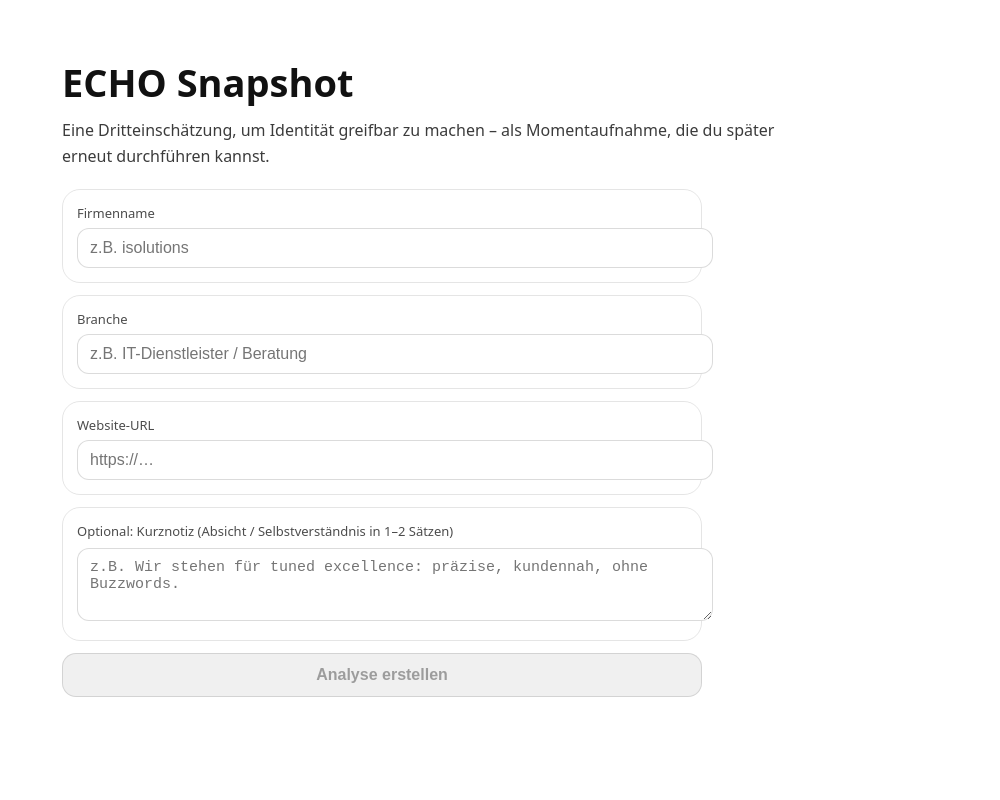
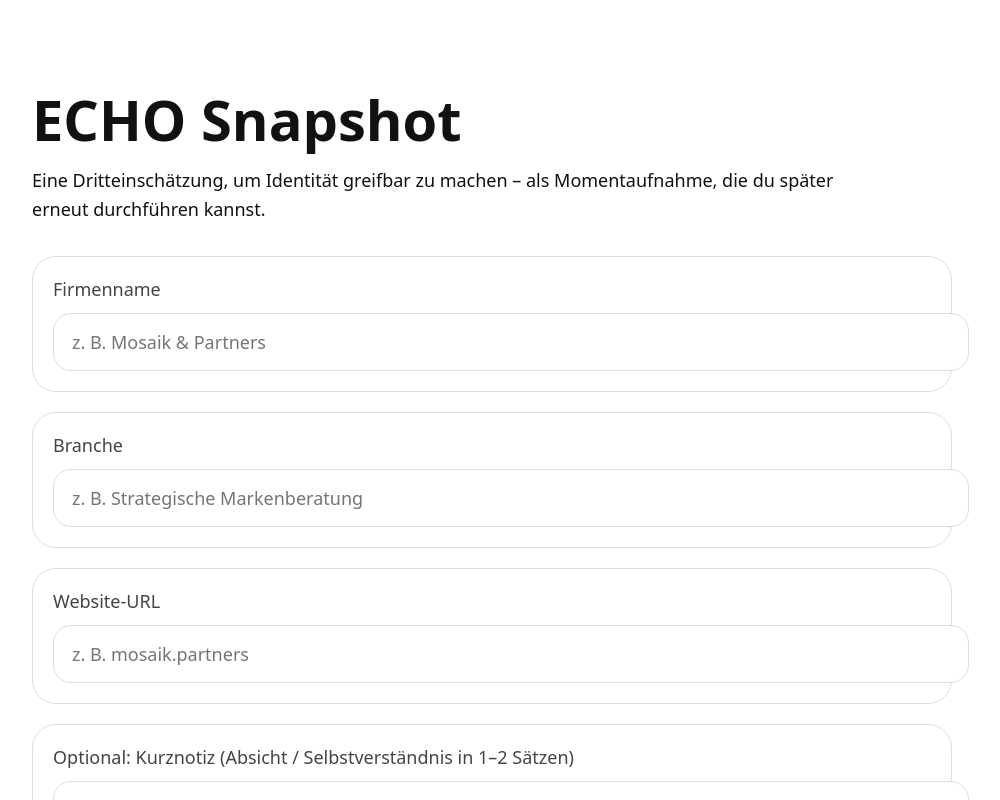
Before and after one commit to mkmosaikpartners/echo-brand-assessment, a Next.js app: page / in a window 1280 px wide. Shown: the top 800 px of the page, without its empty margins (148-1148 px from the left). Built offline with nearby package versions, Linux system fonts and the light colour scheme.

Commit message:
Update page.tsx

```diff
--- a/app/page.tsx
+++ b/app/page.tsx
@@ -2,6 +2,13 @@
 
 import { useState } from "react";
 import { useRouter } from "next/navigation";
+
+function normalizeUrl(input: string) {
+  const value = input.trim();
+  if (!value) return "";
+  if (value.startsWith("http://") || value.startsWith("https://")) return value;
+  return `https://${value}`;
+}
 
 export default function Page() {
   const router = useRouter();
@@ -10,138 +17,167 @@ export default function Page() {
   const [industry, setIndustry] = useState("");
   const [url, setUrl] = useState("");
   const [selfNote, setSelfNote] = useState("");
+  const [loading, setLoading] = useState(false);
+  const [error, setError] = useState("");
 
-  const [loading, setLoading] = useState(false);
-  const [error, setError] = useState<string | null>(null);
-
-  async function run() {
-    setError(null);
+  async function runAnalysis() {
+    setError("");
     setLoading(true);
 
     try {
+      const normalizedUrl = normalizeUrl(url);
+
       const res = await fetch("/api/analyze", {
         method: "POST",
-        headers: { "Content-Type": "application/json" },
-        body: JSON.stringify({ companyName, industry, url, selfNote }),
+        headers: {
+          "Content-Type": "application/json",
+        },
+        body: JSON.stringify({
+          companyName,
+          industry,
+          url: normalizedUrl,
+          selfNote,
+        }),
       });
 
       const data = await res.json();
+
       if (!res.ok) {
         throw new Error(data?.error || "Analyse fehlgeschlagen.");
       }
 
       sessionStorage.setItem("echo_result", JSON.stringify(data));
       router.push("/result");
-    } catch (e: any) {
-      setError(e?.message || "Unbekannter Fehler.");
+    } catch (err: any) {
+      setError(err?.message || "Unbekannter Fehler.");
     } finally {
       setLoading(false);
     }
   }
 
+  const disabled =
+    !companyName.trim() || !industry.trim() || !url.trim() || loading;
+
   return (
-    <main style={{ maxWidth: 860, margin: "0 auto", padding: "44px 18px", fontFamily: "system-ui", color: "#111" }}>
-      <h1 style={{ fontSize: 38, margin: 0, fontWeight: 780 }}>ECHO Snapshot</h1>
-      <p style={{ marginTop: 10, opacity: 0.82, lineHeight: 1.6, maxWidth: 720 }}>
-        Eine Dritteinschätzung, um Identität greifbar zu machen – als Momentaufnahme, die du später erneut durchführen kannst.
+    <main
+      style={{
+        maxWidth: 920,
+        margin: "0 auto",
+        padding: "40px 24px",
+        fontFamily: "system-ui, sans-serif",
+        color: "#111",
+      }}
+    >
+      <h1 style={{ fontSize: 56, lineHeight: 1.05, marginBottom: 16, fontWeight: 800 }}>
+        ECHO Snapshot
+      </h1>
+
+      <p style={{ fontSize: 18, lineHeight: 1.6, maxWidth: 860, marginBottom: 32 }}>
+        Eine Dritteinschätzung, um Identität greifbar zu machen – als Momentaufnahme,
+        die du später erneut durchführen kannst.
       </p>
 
-      <div style={{ display: "grid", gap: 12, marginTop: 20, maxWidth: 640 }}>
-        <Field label="Firmenname" value={companyName} onChange={setCompanyName} placeholder="z.B. isolutions" />
-        <Field label="Branche" value={industry} onChange={setIndustry} placeholder="z.B. IT-Dienstleister / Beratung" />
-        <Field label="Website-URL" value={url} onChange={setUrl} placeholder="https://…" />
+      <div style={cardStyle}>
+        <label style={labelStyle}>Firmenname</label>
+        <input
+          style={inputStyle}
+          value={companyName}
+          onChange={(e) => setCompanyName(e.target.value)}
+          placeholder="z. B. Mosaik & Partners"
+        />
+      </div>
 
-        <div style={card}>
-          <div style={{ fontSize: 13, opacity: 0.75, marginBottom: 8 }}>
+      <div style={cardStyle}>
+        <label style={labelStyle}>Branche</label>
+        <input
+          style={inputStyle}
+          value={industry}
+          onChange={(e) => setIndustry(e.target.value)}
+          placeholder="z. B. Strategische Markenberatung"
+        />
+      </div>
+
+      <div style={cardStyle}>
+        <label style={labelStyle}>Website-URL</label>
+        <input
+          style={inputStyle}
+          value={url}
+          onChange={(e) => setUrl(e.target.value)}
+          placeholder="z. B. mosaik.partners"
+        />
+      </div>
+
+      <div style={cardStyle}>
+        <label style={labelStyle}>
           Optional: Kurznotiz (Absicht / Selbstverständnis in 1–2 Sätzen)
-          </div>
+        </label>
         <textarea
+          style={{ ...inputStyle, minHeight: 120, resize: "vertical" }}
           value={selfNote}
           onChange={(e) => setSelfNote(e.target.value)}
-            rows={3}
-            style={textarea}
-            placeholder="z.B. Wir stehen für tuned excellence: präzise, kundennah, ohne Buzzwords."
+          placeholder="z. B. Wir stehen für tuned excellence: präzise, kundennah, ohne Buzzwords."
         />
       </div>
 
       <button
-          onClick={run}
-          disabled={loading || !companyName.trim() || !industry.trim() || !url.trim()}
-          style={btn(loading || !companyName.trim() || !industry.trim() || !url.trim())}
+        onClick={runAnalysis}
+        disabled={disabled}
+        style={{
+          width: "100%",
+          padding: "18px 24px",
+          borderRadius: 18,
+          border: "none",
+          background: disabled ? "#999" : "#111",
+          color: "#fff",
+          fontSize: 22,
+          fontWeight: 700,
+          cursor: disabled ? "not-allowed" : "pointer",
+          marginTop: 8,
+        }}
       >
-          {loading ? "Analyse läuft…" : "Analyse erstellen"}
+        {loading ? "Analyse läuft..." : "Analyse erstellen"}
       </button>
 
       {error ? (
-          <div style={{ border: "1px solid rgba(0,0,0,0.12)", borderRadius: 16, padding: 12, color: "#B00020" }}>
+        <div
+          style={{
+            marginTop: 20,
+            border: "1px solid #e4b4b4",
+            color: "#a61e1e",
+            background: "#fff7f7",
+            borderRadius: 18,
+            padding: 18,
+            fontSize: 16,
+            whiteSpace: "pre-wrap",
+          }}
+        >
           {error}
         </div>
       ) : null}
-
-        {loading ? (
-          <div style={{ marginTop: 8, opacity: 0.8, lineHeight: 1.6 }}>
-            Wir lesen relevante Seiten aus und verdichten die Dritteinschätzung entlang ECHO.
-          </div>
-        ) : null}
-      </div>
     </main>
   );
 }
 
-function Field(props: {
-  label: string;
-  value: string;
-  onChange: (v: string) => void;
-  placeholder?: string;
-}) {
-  return (
-    <div style={card}>
-      <div style={{ fontSize: 13, opacity: 0.75, marginBottom: 6 }}>{props.label}</div>
-      <input
-        value={props.value}
-        onChange={(e) => props.onChange(e.target.value)}
-        placeholder={props.placeholder}
-        style={input}
-      />
-    </div>
-  );
-}
-
-const card: React.CSSProperties = {
-  border: "1px solid rgba(0,0,0,0.10)",
-  borderRadius: 18,
-  padding: 14,
+const cardStyle: React.CSSProperties = {
+  border: "1px solid #ddd",
+  borderRadius: 24,
+  padding: 20,
+  marginBottom: 20,
 };
 
-const input: React.CSSProperties = {
-  width: "100%",
-  fontSize: 16,
-  padding: "10px 12px",
-  borderRadius: 12,
-  border: "1px solid rgba(0,0,0,0.14)",
-  outline: "none",
+const labelStyle: React.CSSProperties = {
+  display: "block",
+  fontSize: 18,
+  marginBottom: 12,
+  color: "#444",
 };
 
-const textarea: React.CSSProperties = {
+const inputStyle: React.CSSProperties = {
   width: "100%",
-  fontSize: 15,
-  padding: "10px 12px",
-  borderRadius: 12,
-  border: "1px solid rgba(0,0,0,0.14)",
+  fontSize: 18,
+  border: "1px solid #ddd",
+  borderRadius: 18,
+  padding: "16px 18px",
   outline: "none",
-  resize: "vertical",
+  fontFamily: "inherit",
 };
-
-function btn(disabled: boolean): React.CSSProperties {
-  return {
-    width: "100%",
-    padding: "12px 14px",
-    borderRadius: 14,
-    border: "1px solid rgba(0,0,0,0.12)",
-    background: disabled ? "rgba(0,0,0,0.06)" : "#111",
-    color: disabled ? "rgba(0,0,0,0.35)" : "#fff",
-    fontSize: 16,
-    fontWeight: 700,
-    cursor: disabled ? "not-allowed" : "pointer",
-  };
-}
```
Lines whose indentation alone changed are shown as unchanged.
